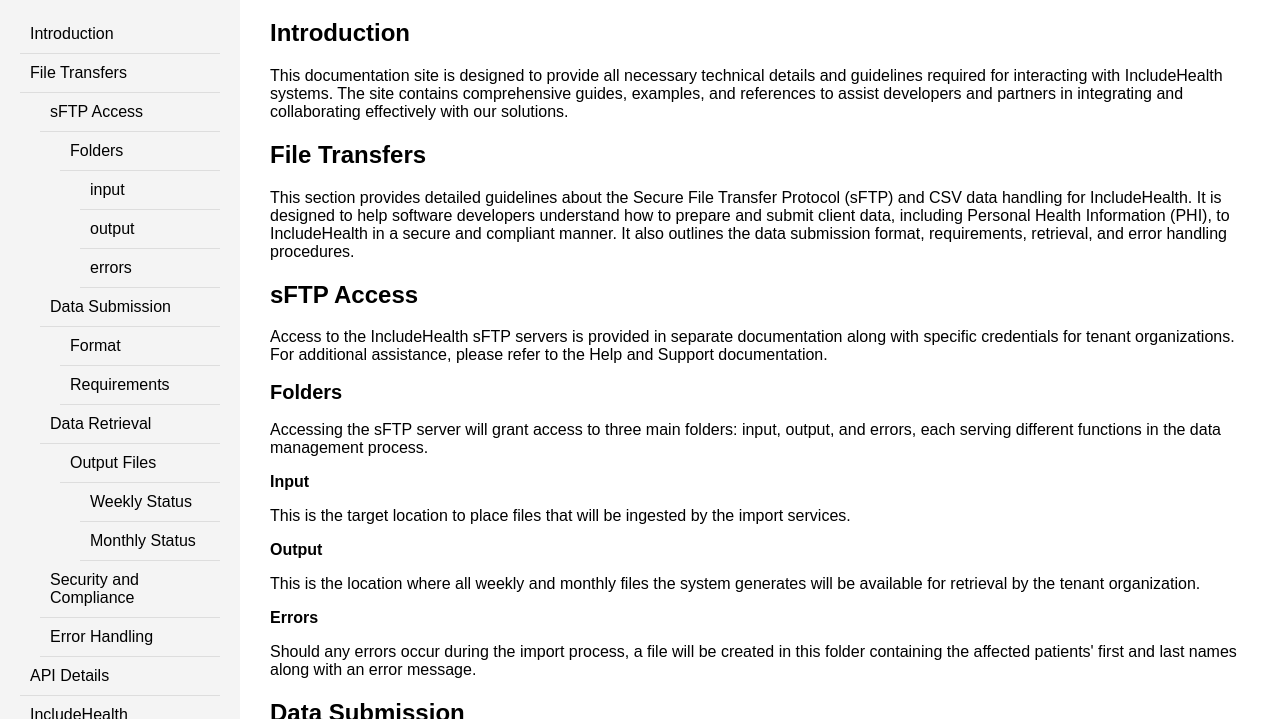
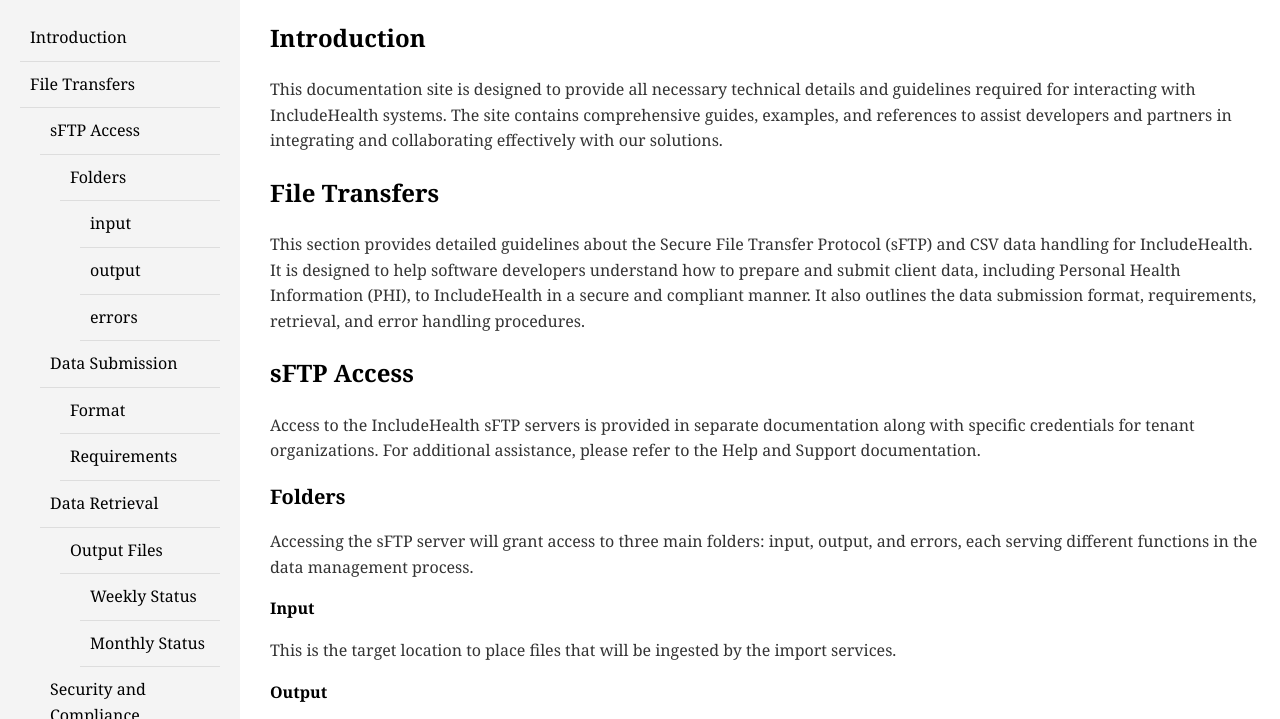
Before and after one commit to IncludeHealth/docs, a plain HTML site: page index.html in a window 1280 px wide. Shown: the part 81-800 px from the top of the page. Drawn offline with Linux system fonts and the light colour scheme.

Commit message:
Add files via upload

```diff
--- a/styles.css
+++ b/styles.css
@@ -2,7 +2,10 @@ body, html {
   height: 100%;
   margin: 0;
   padding: 0;
-  font-family: Arial, sans-serif;
+  font-family: Georgia, 'Times New Roman', Times, serif; /* Makes text easier to read */
+  font-size: 16px; /* Adjust size as needed for readability */
+  line-height: 1.6; /* Provides optimal space between lines */
+  color: #333; /* Soft black reduces eye strain */
   overflow: hidden; /* Hides any overflow to remove the scrollbar */
 }
 
```
